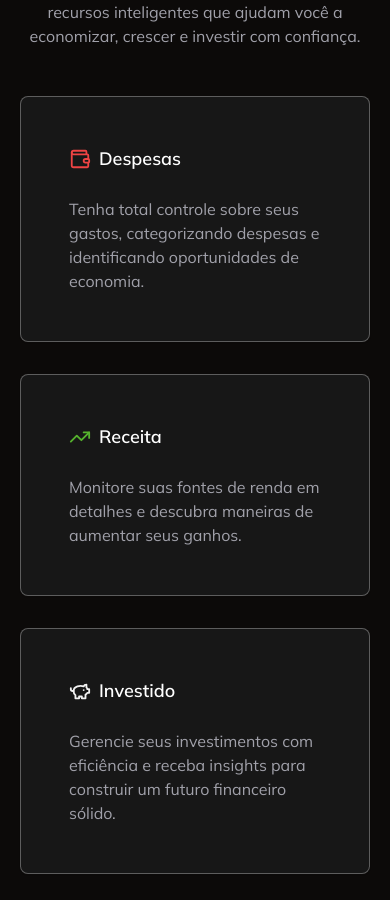
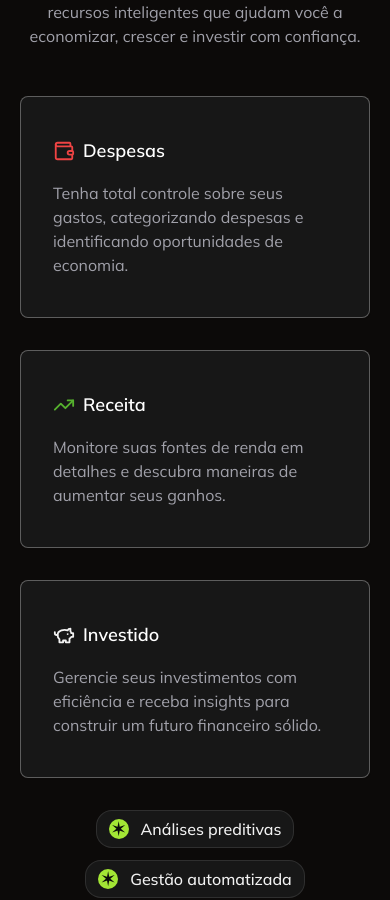
Before and after one commit to TiagoCoder2022/finance-ai, a Next.js app: page / in a window 390 px wide. Shown: the part 1420-2320 px from the top of the page. Built offline with nearby package versions, Linux system fonts and the light colour scheme; no server answers.

Commit message:
fix: add padding on mobile screen

```diff
--- a/app/_components/ui/card.tsx
+++ b/app/_components/ui/card.tsx
@@ -23,7 +23,7 @@ const CardHeader = React.forwardRef<
 >(({ className, ...props }, ref) => (
   <div
     ref={ref}
-    className={cn("flex flex-col space-y-1.5 p-6", className)}
+    className={cn("flex flex-col space-y-1.5 px-2 py-4 md:px-6 md:py-4", className)}
     {...props}
   />
 ))
@@ -60,7 +60,7 @@ const CardContent = React.forwardRef<
   HTMLDivElement,
   React.HTMLAttributes<HTMLDivElement>
 >(({ className, ...props }, ref) => (
-  <div ref={ref} className={cn("p-6 pt-0", className)} {...props} />
+  <div ref={ref} className={cn("px-2 py-4 md:px-6 md:pb-4 pt-0", className)} {...props} />
 ))
 CardContent.displayName = "CardContent"
 
--- a/app/dashboard/_components/summary-card.tsx
+++ b/app/dashboard/_components/summary-card.tsx
@@ -19,7 +19,7 @@ const SummaryCard = ({icon, title, amount, size = 'small', userCanAddTransaction
                 {size === "large" && (<AddTransactionButton userCanAddTransaction={userCanAddTransaction} />)}
             </CardHeader>
             <CardContent>
-                <p className={`${size === "small" ? " text-base md:text-2xl" : "text-xl md:text-4xl"} font-bold`}>
+                <p className={`${size === "small" ? " text-sm md:text-2xl" : "text-xl md:text-4xl"} font-bold`}>
                     {Intl.NumberFormat("pt-BR", {
                         style: "currency",
                         currency: "BRL"
```
